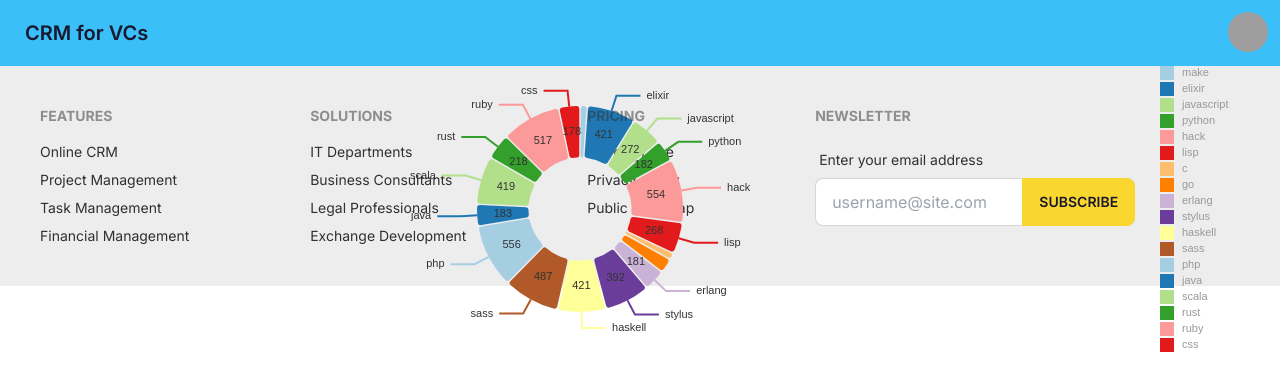
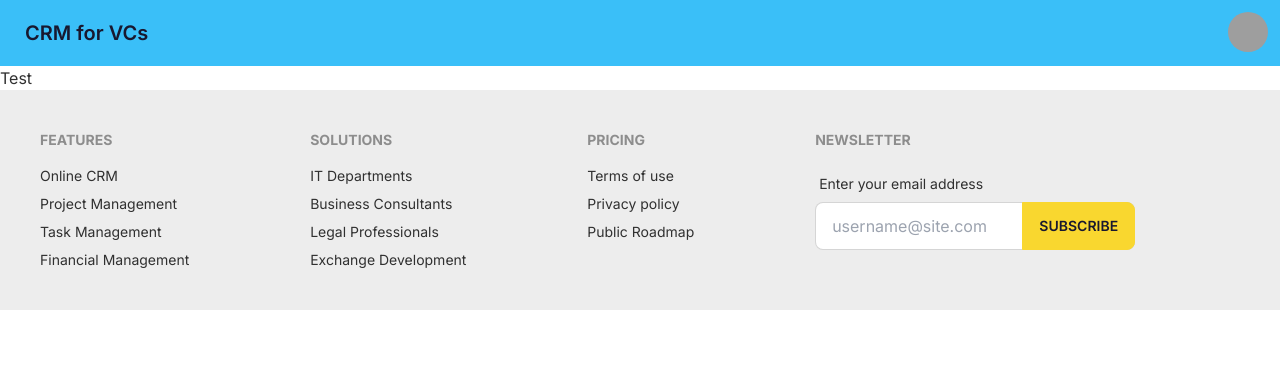
Before and after one commit to RajGM/OpenMentoringPlatform, a Next.js app: page /charts in a window 1280 px wide. Shown: the top 390 px of the page. Built offline with nearby package versions, Linux system fonts and the light colour scheme; grey boxes are pictures that could not be loaded.

Commit message:
feat: package.json fixed

```diff
--- a/app/charts/page.tsx
+++ b/app/charts/page.tsx
@@ -1,225 +1,7 @@
-import { ResponsivePieCanvas } from "@nivo/pie";
-
-const data = [
-  {
-    id: "make",
-    label: "make",
-    value: 54,
-    color: "hsl(221, 70%, 50%)",
-  },
-  {
-    id: "elixir",
-    label: "elixir",
-    value: 421,
-    color: "hsl(151, 70%, 50%)",
-  },
-  {
-    id: "javascript",
-    label: "javascript",
-    value: 272,
-    color: "hsl(204, 70%, 50%)",
-  },
-  {
-    id: "python",
-    label: "python",
-    value: 182,
-    color: "hsl(224, 70%, 50%)",
-  },
-  {
-    id: "hack",
-    label: "hack",
-    value: 554,
-    color: "hsl(92, 70%, 50%)",
-  },
-  {
-    id: "lisp",
-    label: "lisp",
-    value: 268,
-    color: "hsl(237, 70%, 50%)",
-  },
-  {
-    id: "c",
-    label: "c",
-    value: 51,
-    color: "hsl(9, 70%, 50%)",
-  },
-  {
-    id: "go",
-    label: "go",
-    value: 119,
-    color: "hsl(272, 70%, 50%)",
-  },
-  {
-    id: "erlang",
-    label: "erlang",
-    value: 181,
-    color: "hsl(35, 70%, 50%)",
-  },
-  {
-    id: "stylus",
-    label: "stylus",
-    value: 392,
-    color: "hsl(344, 70%, 50%)",
-  },
-  {
-    id: "haskell",
-    label: "haskell",
-    value: 421,
-    color: "hsl(266, 70%, 50%)",
-  },
-  {
-    id: "sass",
-    label: "sass",
-    value: 487,
-    color: "hsl(74, 70%, 50%)",
-  },
-  {
-    id: "php",
-    label: "php",
-    value: 556,
-    color: "hsl(191, 70%, 50%)",
-  },
-  {
-    id: "java",
-    label: "java",
-    value: 183,
-    color: "hsl(273, 70%, 50%)",
-  },
-  {
-    id: "scala",
-    label: "scala",
-    value: 419,
-    color: "hsl(183, 70%, 50%)",
-  },
-  {
-    id: "rust",
-    label: "rust",
-    value: 218,
-    color: "hsl(129, 70%, 50%)",
-  },
-  {
-    id: "ruby",
-    label: "ruby",
-    value: 517,
-    color: "hsl(118, 70%, 50%)",
-  },
-  {
-    id: "css",
-    label: "css",
-    value: 178,
-    color: "hsl(237, 70%, 50%)",
-  },
-];
-
 export default function Chat() {
   return (
     <>
-      <ResponsivePieCanvas
-        data={data}
-        margin={{ top: 40, right: 200, bottom: 40, left: 80 }}
-        innerRadius={0.5}
-        padAngle={0.7}
-        cornerRadius={3}
-        activeOuterRadiusOffset={8}
-        colors={{ scheme: "paired" }}
-        borderColor={{
-          from: "color",
-          modifiers: [["darker", 0.6]],
-        }}
-        arcLinkLabelsSkipAngle={10}
-        arcLinkLabelsTextColor="#333333"
-        arcLinkLabelsThickness={2}
-        arcLinkLabelsColor={{ from: "color" }}
-        arcLabelsSkipAngle={10}
-        arcLabelsTextColor="#333333"
-        defs={[
-          {
-            id: "dots",
-            type: "patternDots",
-            background: "inherit",
-            color: "rgba(255, 255, 255, 0.3)",
-            size: 4,
-            padding: 1,
-            stagger: true,
-          },
-          {
-            id: "lines",
-            type: "patternLines",
-            background: "inherit",
-            color: "rgba(255, 255, 255, 0.3)",
-            rotation: -45,
-            lineWidth: 6,
-            spacing: 10,
-          },
-        ]}
-        fill={[
-          {
-            match: {
-              id: "ruby",
-            },
-            id: "dots",
-          },
-          {
-            match: {
-              id: "c",
-            },
-            id: "dots",
-          },
-          {
-            match: {
-              id: "go",
-            },
-            id: "dots",
-          },
-          {
-            match: {
-              id: "python",
-            },
-            id: "dots",
-          },
-          {
-            match: {
-              id: "scala",
-            },
-            id: "lines",
-          },
-          {
-            match: {
-              id: "lisp",
-            },
-            id: "lines",
-          },
-          {
-            match: {
-              id: "elixir",
-            },
-            id: "lines",
-          },
-          {
-            match: {
-              id: "javascript",
-            },
-            id: "lines",
-          },
-        ]}
-        legends={[
-          {
-            anchor: "right",
-            direction: "column",
-            justify: false,
-            translateX: 140,
-            translateY: 0,
-            itemsSpacing: 2,
-            itemWidth: 60,
-            itemHeight: 14,
-            itemTextColor: "#999",
-            itemDirection: "left-to-right",
-            itemOpacity: 1,
-            symbolSize: 14,
-            symbolShape: "circle",
-          },
-        ]}
-      />
+     Test
     </>
   );
 }
--- a/package.json
+++ b/package.json
@@ -11,8 +11,6 @@
   "dependencies": {
     "@headlessui/react": "^1.4.0",
     "@heroicons/react": "^1.0.4",
-    "@nivo/bar": "^0.83.0",
-    "@nivo/pie": "^0.83.0",
     "@tailwindcss/forms": "^0.3.3",
     "@types/node": "20.5.0",
     "@types/react": "18.2.20",
```
Also changed, not shown: 1 other file (tests, documents, lock files or other folders).
